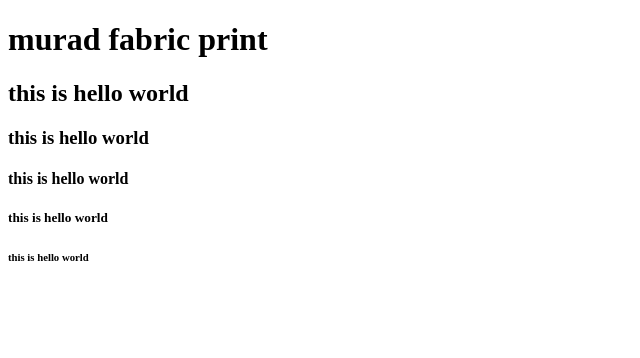
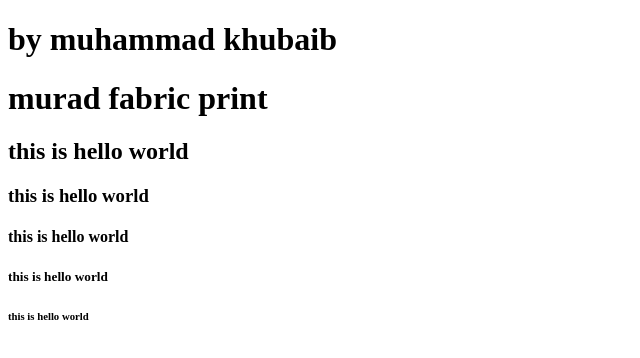
Before and after one commit to muhammadtayyab788/hello-world, a plain HTML site: page index.html in a window 1280 px wide. Shown: the whole page, without its empty margins (0-640 px from the left). Drawn offline with Linux system fonts and the light colour scheme.

Commit message:
i have added another h1 of "by muhammad khubaib"

```diff
--- a/index.html
+++ b/index.html
@@ -6,11 +6,13 @@
     <title>Document</title>
 </head>
 <body>
+    <h1>by muhammad khubaib </h1>
     <h1>murad fabric print </h1>
     <h2>this is hello world</h2>
     <h3>this is hello world</h3>
     <h4>this is hello world</h4>
     <h5>this is hello world</h5>
     <h6>this is hello world</h6>
+
 </body>
 </html>
```
